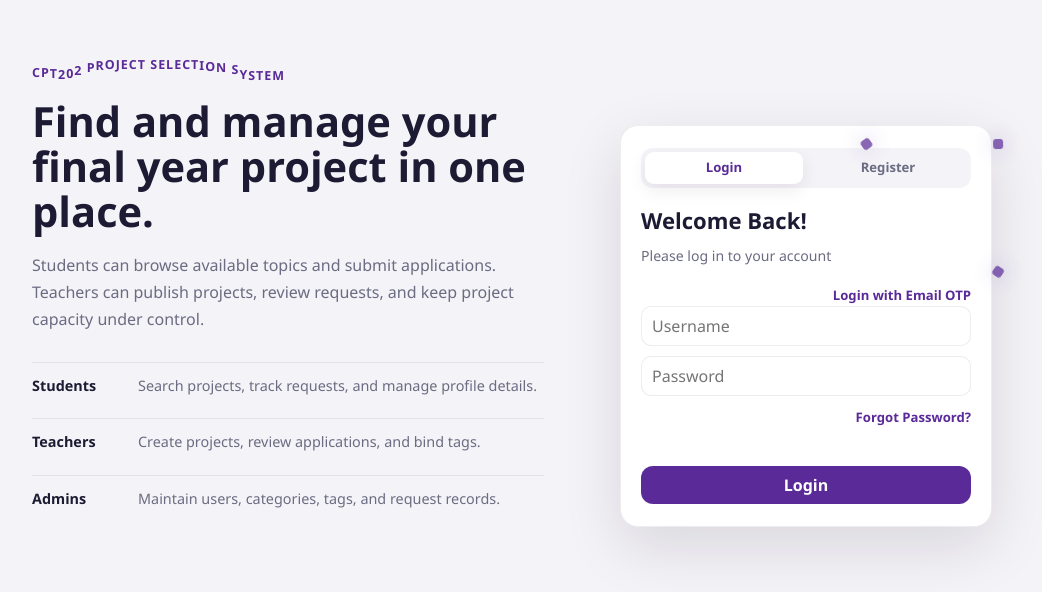
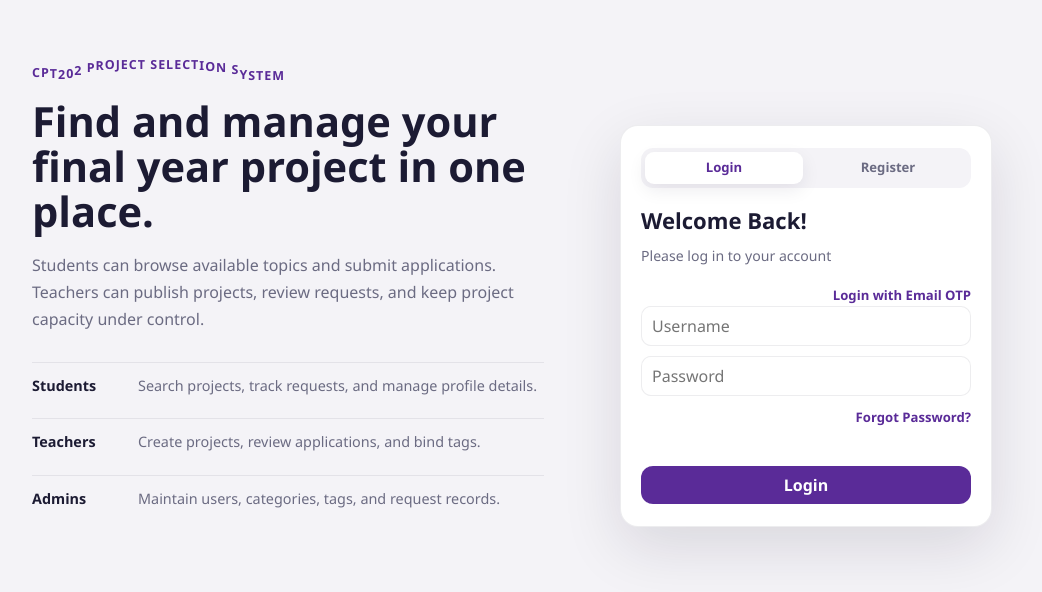
Before and after one commit to dengpingsong/CPT202Project, a Vue app in the folder frontend/: page /login in a window 1280 px wide. Shown: the part 102-694 px from the top of the page, without its empty margins (116-1158 px from the left). Built offline with nearby package versions, Linux system fonts and the light colour scheme.

Commit message:
refactor: remove orbit animation from login page

```diff
--- a/frontend/src/views/auth/LoginView.vue
+++ b/frontend/src/views/auth/LoginView.vue
@@ -324,19 +324,6 @@ onMounted(async () => {
       loopDelay: 1000,
       loop: true,
     })
-
-    animate('.square', {
-      keyframes: [
-        { x: '24.2rem', y: 0, ease: 'inOut', duration: 800 },
-        { x: '24.2rem', y: '23rem', ease: 'inOut', duration: 800 },
-        { x: 0, y: '23rem', ease: 'inOut', duration: 800 },
-        { x: 0, y: 0, ease: 'inOut', duration: 850 },
-      ],
-      rotate: { to: 360, ease: 'linear' },
-      delay: stagger(320),
-      duration: 3250,
-      loop: true,
-    })
   } catch {
     // animejs not available, skip animations
   }
@@ -370,12 +357,6 @@ onMounted(async () => {
     </div>
 
     <div class="guide-visual">
-      <div class="auth-orbit" v-show="currentPanel === 'login'" aria-hidden="true">
-        <span class="square"></span>
-        <span class="square"></span>
-        <span class="square"></span>
-      </div>
-
       <div class="login-card auth-panel-card" :class="{ 'register-mode': currentPanel === 'register' }">
         <div class="auth-tabs" aria-label="Authentication options">
           <button
@@ -660,29 +641,6 @@ onMounted(async () => {
   transform: translateY(26px);
 }
 
-.auth-orbit {
-  position: absolute;
-  top: calc(50% - 11.7rem);
-  left: calc(50% - 12.5rem);
-  width: 26rem;
-  height: 17.7rem;
-  pointer-events: none;
-  z-index: 2;
-}
-
-.square {
-  position: absolute;
-  top: 0;
-  left: 0;
-  width: 0.62rem;
-  height: 0.62rem;
-  border-radius: 3px;
-  background: var(--deep);
-  opacity: 0.72;
-  box-shadow: 0 0 18px rgba(90, 43, 152, 0.42);
-  will-change: transform;
-}
-
 .login-card {
   width: min(100%, 336px);
   padding: 22px 20px;
@@ -895,10 +853,6 @@ button:disabled {
     transform: none;
   }
 
-  .auth-orbit {
-    display: none;
-  }
-
   .auth-panel-card {
     max-height: none;
   }
```
